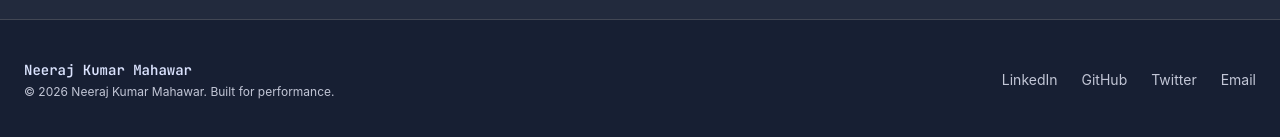
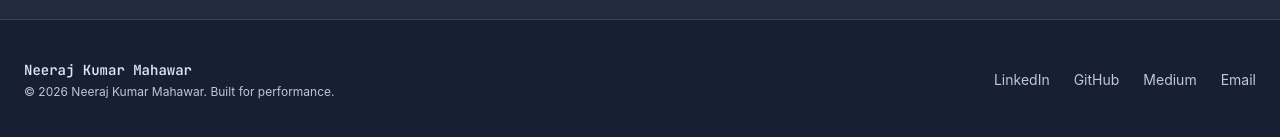
Before and after one commit to neeraj2021/portfolio, a React (Vite) app: page / in a window 1280 px wide. Shown: the part 4917-5054 px from the top of the page. Built offline with nearby package versions, Linux system fonts and the light colour scheme.

Commit message:
refactor: centralize social media links into a constants file and update UI components accordingly

```diff
--- a/src/components/ContactSection.tsx
+++ b/src/components/ContactSection.tsx
@@ -1,4 +1,5 @@
 import React from 'react'
+import { LINKEDIN_URL, GITHUB_URL, MEDIUM_URL } from '../constants/social'
 
 export const ContactSection: React.FC = () => {
   return (
@@ -27,7 +28,7 @@ export const ContactSection: React.FC = () => {
           </a>
 
           <a
-            href="https://github.com"
+            href={GITHUB_URL}
             target="_blank"
             rel="noopener noreferrer"
             className="group flex flex-col items-center gap-2 transition-transform hover:scale-105"
@@ -39,7 +40,7 @@ export const ContactSection: React.FC = () => {
           </a>
 
           <a
-            href="https://linkedin.com"
+            href={LINKEDIN_URL}
             target="_blank"
             rel="noopener noreferrer"
             className="group flex flex-col items-center gap-2 transition-transform hover:scale-105"
@@ -51,7 +52,7 @@ export const ContactSection: React.FC = () => {
           </a>
 
           <a
-            href="https://medium.com"
+            href={MEDIUM_URL}
             target="_blank"
             rel="noopener noreferrer"
             className="group flex flex-col items-center gap-2 transition-transform hover:scale-105"
--- a/src/components/Footer.tsx
+++ b/src/components/Footer.tsx
@@ -1,4 +1,5 @@
 import React from 'react'
+import { LINKEDIN_URL, GITHUB_URL, MEDIUM_URL } from '../constants/social'
 
 export const Footer: React.FC = () => {
   return (
@@ -14,7 +15,7 @@ export const Footer: React.FC = () => {
         </div>
         <div className="flex gap-6 text-sm">
           <a
-            href="https://linkedin.com"
+            href={LINKEDIN_URL}
             target="_blank"
             rel="noopener noreferrer"
             className="text-on-surface-variant transition-colors hover:text-primary"
@@ -22,7 +23,7 @@ export const Footer: React.FC = () => {
             LinkedIn
           </a>
           <a
-            href="https://github.com"
+            href={GITHUB_URL}
             target="_blank"
             rel="noopener noreferrer"
             className="text-on-surface-variant transition-colors hover:text-primary"
@@ -30,12 +31,12 @@ export const Footer: React.FC = () => {
             GitHub
           </a>
           <a
-            href="https://x.com"
+            href={MEDIUM_URL}
             target="_blank"
             rel="noopener noreferrer"
             className="text-on-surface-variant transition-colors hover:text-primary"
           >
-            Twitter
+            Medium
           </a>
           <a
             href="mailto:neeraj.mahawar@example.com"
--- /dev/null
+++ b/src/constants/social.ts
@@ -0,0 +1,3 @@
+export const LINKEDIN_URL = 'https://www.linkedin.com/in/neeraj-kumar-/'
+export const GITHUB_URL = 'https://github.com/neeraj2021'
+export const MEDIUM_URL = 'https://medium.com/@neeraj_kumar_'
```
